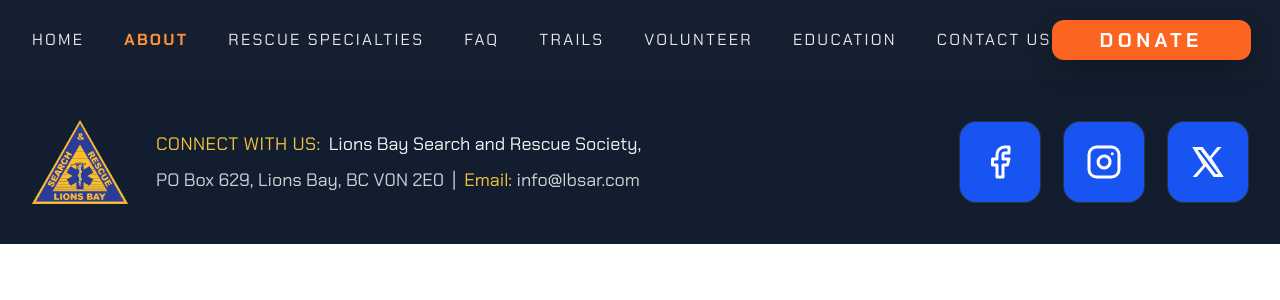
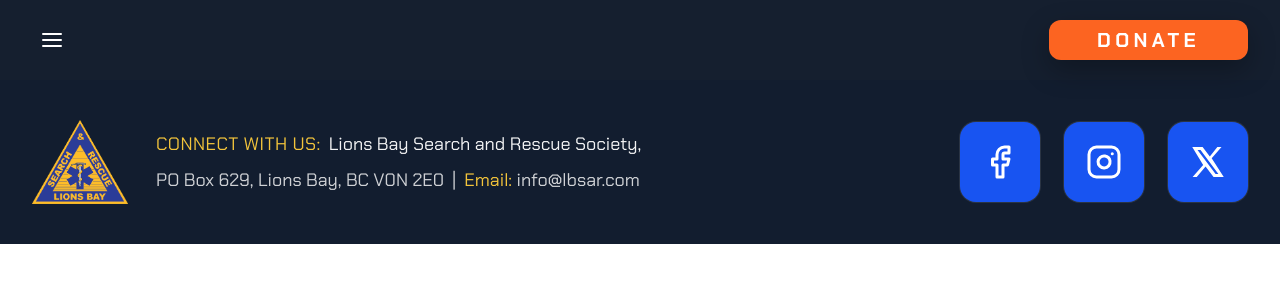
Before and after one commit to jacobsch/lbsar.com, a Next.js app: page /about in a window 1280 px wide. Shown: the top 300 px of the page. Built offline with nearby package versions, Linux system fonts and the light colour scheme.

Commit message:
incoming

```diff
--- a/src/components/layout/Header.tsx
+++ b/src/components/layout/Header.tsx
@@ -110,7 +110,7 @@ export default function Header() {
     >
       <nav className='relative flex w-full items-center justify-between px-4 py-4 lg:px-8 lg:py-5'>
         <div className='flex items-center gap-4'>
-          <div className='min-[1200px]:hidden'>
+          <div className='min-[1330px]:hidden'>
             <button
               onClick={toggleMenu}
               className='rounded-md p-2 text-white transition-colors hover:bg-white/10'
@@ -121,7 +121,7 @@ export default function Header() {
             </button>
           </div>
 
-          <ul className='hidden items-center gap-10 min-[1200px]:flex'>
+          <ul className='hidden items-center gap-10 min-[1330px]:flex'>
             {links.map(({ href, label }) => (
               <li key={href}>
                 <HeaderItem
@@ -140,7 +140,7 @@ export default function Header() {
 
         {isOpen && (
           <ul
-            className='absolute left-0 right-0 top-full z-[9999] w-full border-t border-white/10 py-3 min-[1200px]:hidden'
+            className='absolute left-0 right-0 top-full z-[9999] w-full border-t border-white/10 py-3 min-[1330px]:hidden'
             style={{ backgroundColor: HEADER_BG }}
           >
             {links.map(({ href, label }) => (
```
